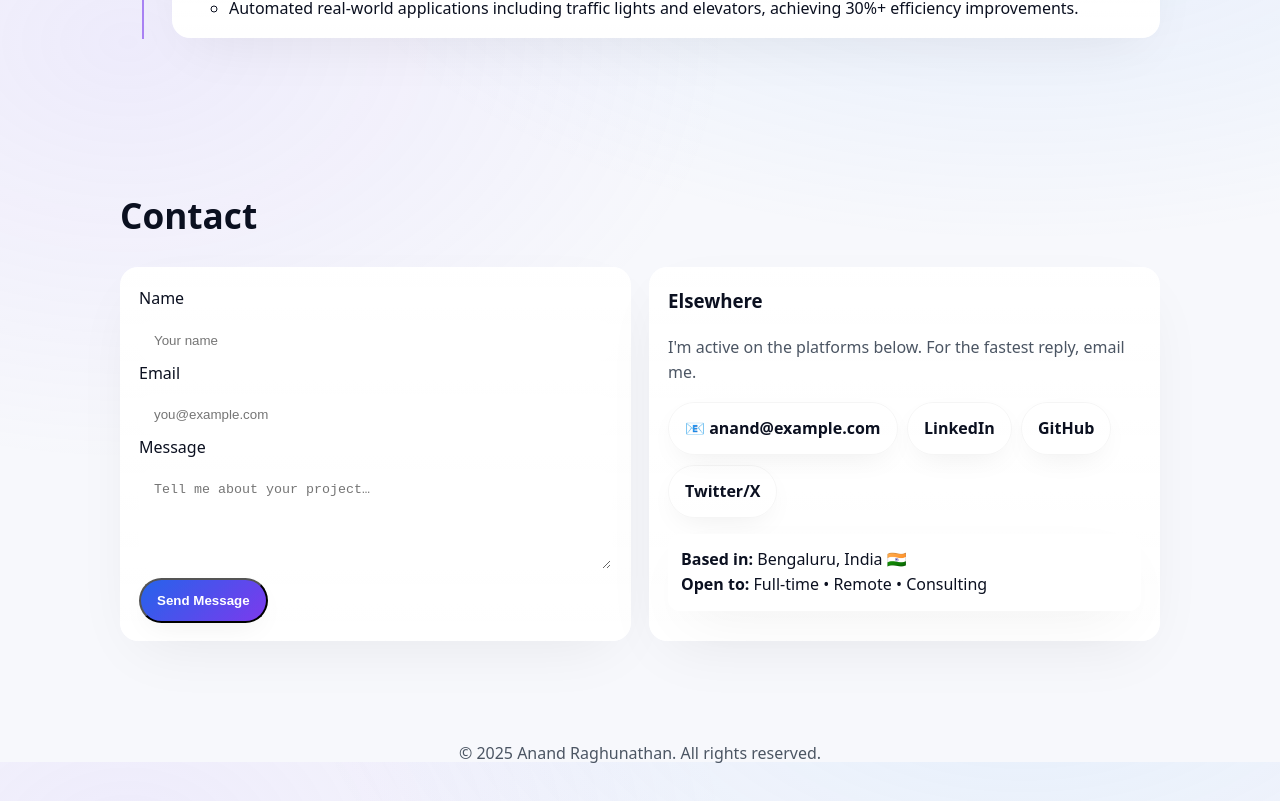
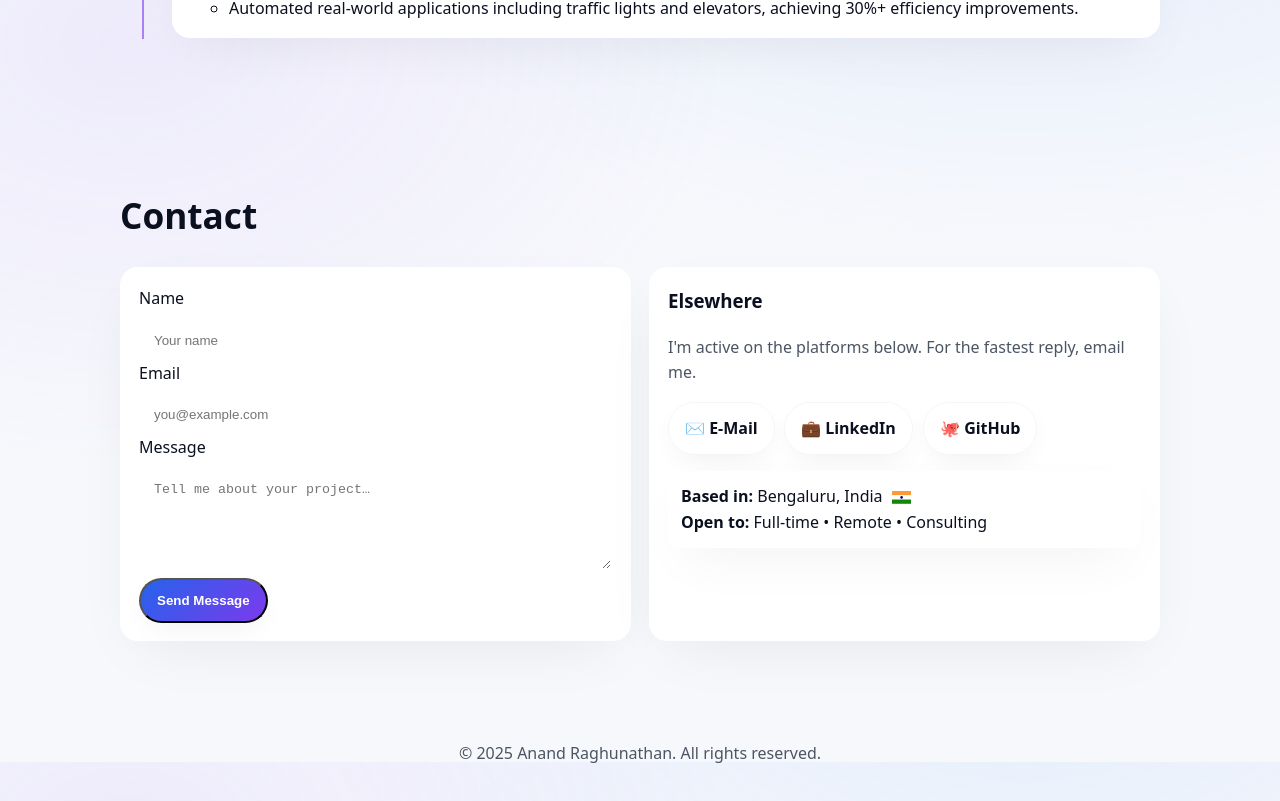
Before and after one commit to dmockingbird98/portfolio, a React (Vite) app: page / in a window 1280 px wide. Shown: the part 3238-4039 px from the top of the page. Built offline with nearby package versions, Linux system fonts and the light colour scheme.

Commit message:
Update COntact Information.

```diff
--- a/src/App.css
+++ b/src/App.css
@@ -114,6 +114,7 @@ img {
     box-shadow: 0 10px 30px -10px var(--shadow);
     transition: transform .25s var(--ease), box-shadow .25s var(--ease), filter .25s var(--ease);
     will-change: transform;
+    cursor: pointer;
 }
 
 .btn:hover {
--- a/src/App.tsx
+++ b/src/App.tsx
@@ -121,7 +121,7 @@ function App() {
                 await navigator.clipboard.writeText("anand@example.com");
                 copyEmail.textContent = "📋 Copied email to clipboard!";
                 setTimeout(() => {
-                    copyEmail.textContent = "📧 anand@example.com";
+                    copyEmail.textContent = "✉️ E-Mail";
                 }, 1600);
             } catch { }
         });
@@ -378,13 +378,18 @@ function App() {
                                 <h3 style={{ marginTop: 0 }}>Elsewhere</h3>
                                 <p className="lead">I'm active on the platforms below. For the fastest reply, email me.</p>
                                 <div style={{ display: "flex", gap: ".6rem", flexWrap: "wrap", margin: ".6rem 0 1rem" }}>
-                                    <a className="btn ghost" href="mailto:anand@example.com" id="copyEmail">📧 anand@example.com</a>
-                                    <a className="btn ghost" href="https://www.linkedin.com/in/your-handle/" target="_blank" rel="noopener">LinkedIn</a>
-                                    <a className="btn ghost" href="https://github.com/your-handle" target="_blank" rel="noopener">GitHub</a>
-                                    <a className="btn ghost" href="#">Twitter/X</a>
+                                    <a className="btn ghost" href="mailto:anand.raghu98@gmail.com" id="copyEmail">✉️ E-Mail</a>
+                                    <a className="btn ghost" href="www.linkedin.com/in/anand-raghunathan" target="_blank" rel="noopener">💼 LinkedIn</a>
+                                    <a className="btn ghost" href="https://github.com/dmockingbird98" target="_blank" rel="noopener">🐙 GitHub</a>
                                 </div>
                                 <div className="card" style={{ padding: 12, background: "var(--card-2)", borderRadius: 12 }}>
-                                    <strong>Based in:</strong> Bengaluru, India 🇮🇳<br />
+                                    <strong>Based in:</strong> Bengaluru, India <svg style={{ display: "inline-block", width: "1.2em", height: "0.8em", marginLeft: "0.3em", verticalAlign: "middle" }} viewBox="0 0 900 600" xmlns="http://www.w3.org/2000/svg">
+                                        <rect width="900" height="200" fill="#FF9933"/>
+                                        <rect y="200" width="900" height="200" fill="#FFFFFF"/>
+                                        <rect y="400" width="900" height="200" fill="#138808"/>
+                                        <circle cx="450" cy="300" r="60" fill="#000080"/>
+                                        <text x="450" y="315" textAnchor="middle" fontSize="90" fill="#000080" fontWeight="bold">☸</text>
+                                    </svg> <br />
                                     <strong>Open to:</strong> Full-time • Remote • Consulting
                                 </div>
                             </div>
```
